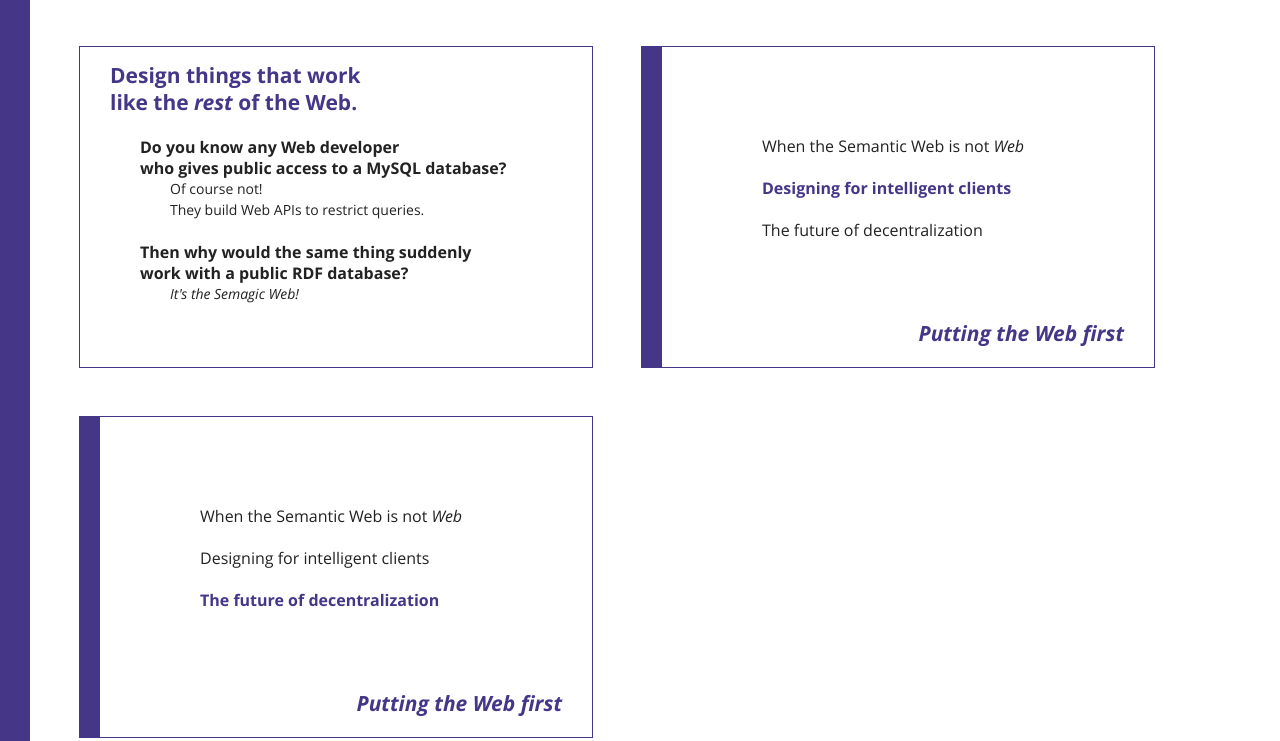
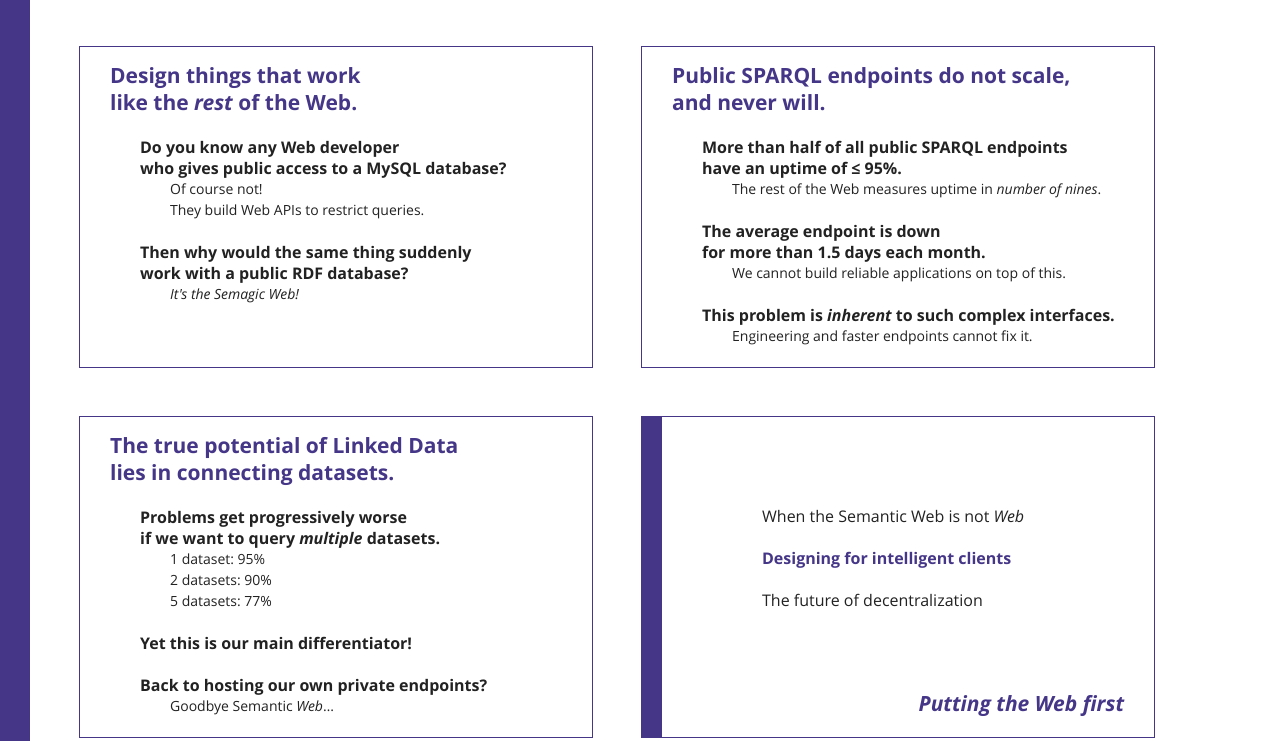
Before and after one commit to RubenVerborgh/SemWeb.Pro-2016, a website: page index.html in a window 1280 px wide. Shown: the part 1659-2400 px from the top of the page. Drawn offline with Linux system fonts and the light colour scheme.

Commit message:
Sketch SPARQL endpoint problems.

```diff
--- a/index.html
+++ b/index.html
@@ -100,7 +100,7 @@
   </div>
 
   <div class="slide" id="rest">
-    <h2>Design things that work<br>like the <em>rest</em> of the Web.</h2>
+    <h2>Design things that work<br> like the <em>rest</em> of the Web.</h2>
     <ul>
       <li class="next">Do you know any Web developer<br>
         who gives public access to a MySQL database?
@@ -112,6 +112,40 @@
       <li class="next">Then why would the same thing suddenly<br>
         work with a public RDF database?
         <ul><li class="next"><em>It's the Semagic Web!</em></li></ul>
+      </li>
+    </ul>
+  </div>
+
+  <div class="slide" id="sparql-endpoints">
+    <h2>Public SPARQL endpoints do not scale,<br> and never will.</h2>
+    <ul>
+      <li class="next">More than half of all public SPARQL endpoints<br>
+        have an uptime of ≤ 95%.
+        <ul><li class="next">The rest of the Web measures uptime in <em>number of nines</em>.</li></ul>
+      </li>
+      <li class="next">The average endpoint is down<br> for more than 1.5 days each month.
+        <ul><li class="next">We cannot build reliable applications on top of this.</li></ul>
+      </li>
+      <li class="next">This problem is <em>inherent</em> to such complex interfaces.
+        <ul><li>Engineering and faster endpoints cannot fix it.</li></ul>
+      </li>
+    </ul>
+  </div>
+
+  <div class="slide" id="federation">
+    <h2>The true potential of Linked Data<br> lies in connecting datasets.</h2>
+    <ul>
+      <li class="next">Problems get progressively worse<br>
+          if we want to query <em>multiple</em> datasets.
+          <ul class="next">
+            <li>1 dataset: 95%</li>
+            <li>2 datasets: 90%</li>
+            <li>5 datasets: 77%</li>
+          </ul>
+      </li>
+      <li class="next">Yet this is our main differentiator!</li>
+      <li class="next">Back to hosting our own private endpoints?
+        <ul><li class="next">Goodbye Semantic <em>Web</em>…</li></ul>
       </li>
     </ul>
   </div>
```
